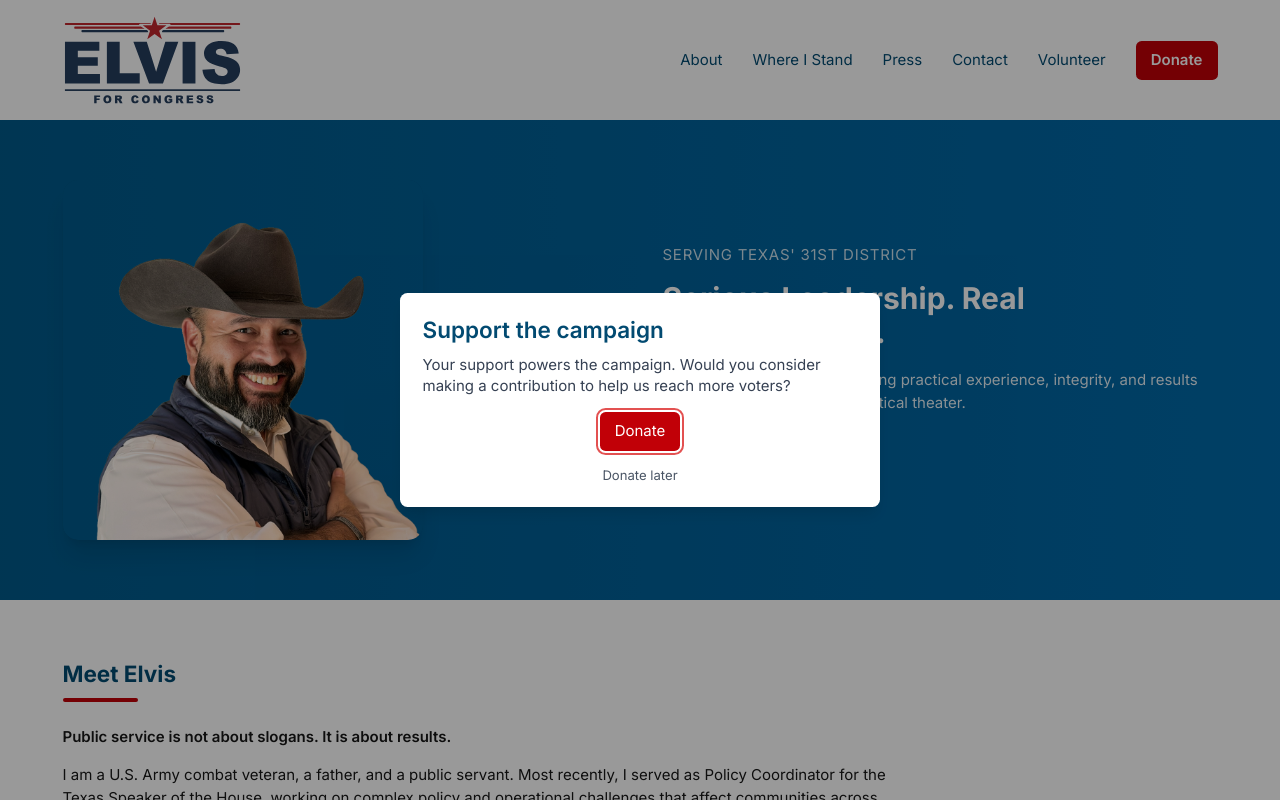
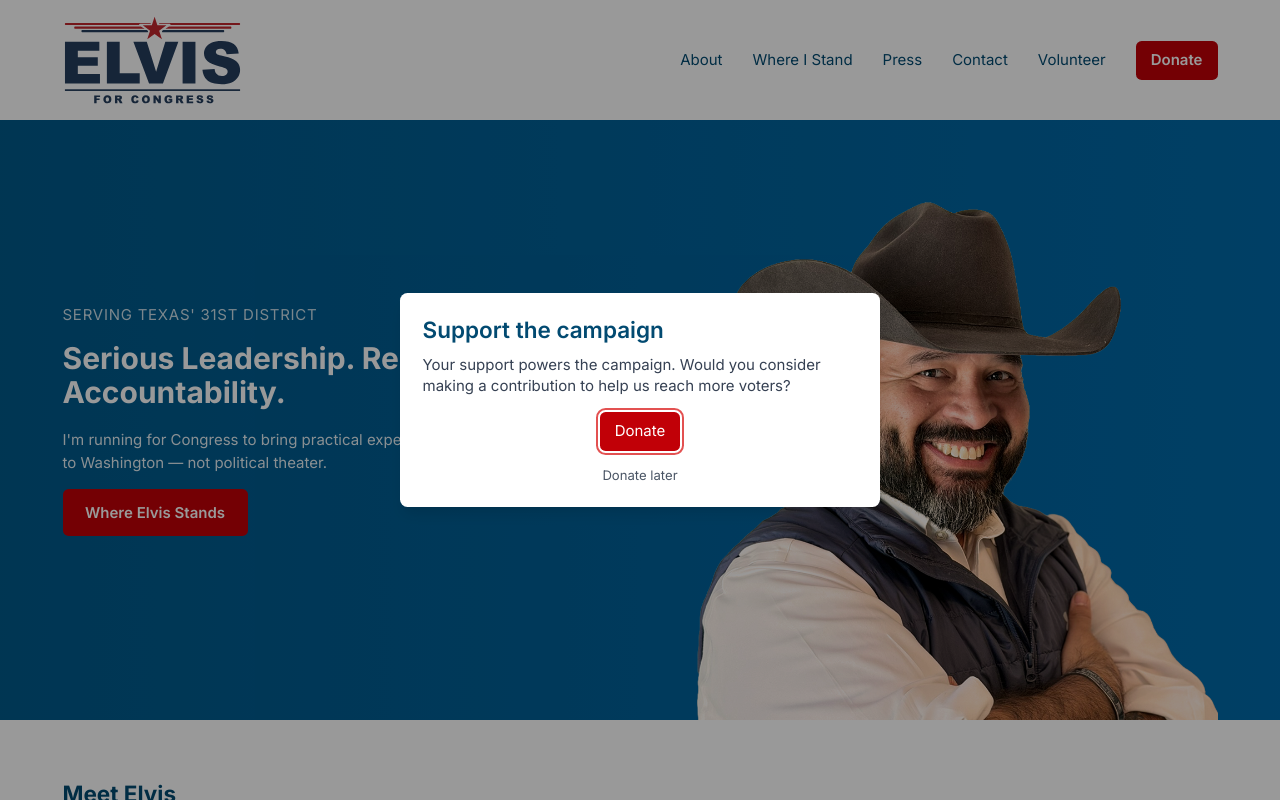
Before and after one commit to AMayLolo/elvisforcongress, a Next.js app: page / in a window 1280 px wide. Shown: the top 800 px of the page. Built offline with nearby package versions, Linux system fonts and the light colour scheme.

Commit message:
UI: remove portrait box; stretch portrait to fill hero section

```diff
--- a/src/components/Hero.tsx
+++ b/src/components/Hero.tsx
@@ -1,41 +1,17 @@
 import Image from "next/image";
-import Button from "./Button";
 
 export default function Hero() {
   return (
-  <section className="w-full bg-gradient-to-r from-sky-800 to-sky-700 text-white py-16">
-      <div className="max-w-7xl mx-auto px-6 grid md:grid-cols-2 gap-12 items-center">
+    <section className="w-full bg-gradient-to-r from-sky-800 to-sky-700 text-white">
+      <div className="max-w-7xl mx-auto px-6 grid md:grid-cols-2 gap-0 items-stretch min-h-[500px] md:min-h-[600px]">
 
-        {/* Logo on left */}
-        <div className="flex justify-center md:justify-start">
-          {/* circular frame stays fixed; inner image is moved/scaled inside the circle */}
-              <div className="w-72 sm:w-80 md:w-96 aspect-square rounded-2xl overflow-hidden shadow-xl relative">
-            <Image
-              src="/elvis.png"
-              alt="Photo of Elvis"
-              fill
-              sizes="(max-width: 768px) 288px, (max-width: 1024px) 320px, 384px"
-              priority
-                  className="object-cover object-bottom scale-105"
-            />
-                {/* decorative outline + subtle right-side lowered blend */}
-                <div className="pointer-events-none absolute inset-0 rounded-2xl">
-                  {/* base rounded border */}
-                  <div className="absolute inset-0 rounded-2xl ring-1 ring-black/10" />
-
-                  {/* right-side blended overlay that begins halfway down and covers ~25% of the right side */}
-                  <div className="absolute top-1/2 -right-3 bottom-0 w-1/4 rounded-tr-2xl rounded-br-2xl bg-gradient-to-b from-transparent to-black/8 opacity-60" />
-                </div>
-          </div>
-        </div>
-
-        {/* Text on right */}
-        <div className="space-y-6">
+        {/* Text on left */}
+        <div className="flex flex-col justify-center space-y-6 py-12 md:py-0">
           <p className="uppercase text-sm tracking-wider text-white/80">SERVING TEXAS' 31ST DISTRICT</p>
 
           <h1 className="text-4xl md:text-5xl font-bold text-white">Serious Leadership. Real Accountability.</h1>
 
-          <p className="text-lg text-white/90">I’m running for Congress to bring practical experience, integrity, and results back to Washington — not political theater.</p>
+          <p className="text-lg text-white/90">I'm running for Congress to bring practical experience, integrity, and results back to Washington — not political theater.</p>
 
           <div className="flex">
             <a
@@ -46,7 +22,19 @@ export default function Hero() {
             </a>
           </div>
         </div>
+
+        {/* Portrait on right - stretched to bottom, no box */}
+        <div className="relative h-full">
+          <Image
+            src="/elvis.png"
+            alt="Photo of Elvis"
+            fill
+            sizes="(max-width: 768px) 100vw, 50vw"
+            priority
+            className="object-cover object-bottom"
+          />
+        </div>
       </div>
-      </section>
+    </section>
   );
 }
```
